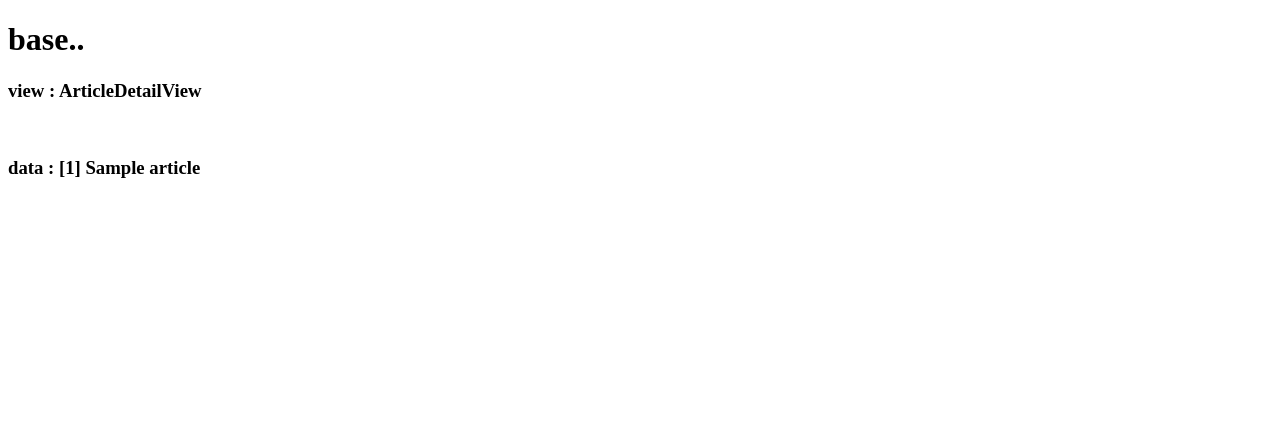
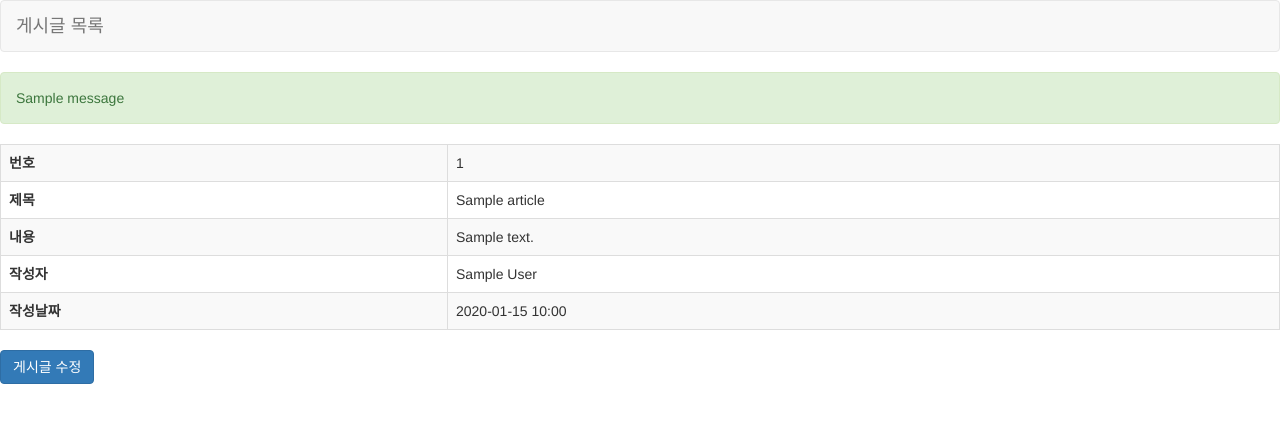
Before and after one commit to bakdongho/gpc_django, a Django app: page /article/1/ in a window 1280 px wide. Shown: the top 423 px of the page. Run offline with Django 3.2, Linux system fonts and the light colour scheme; tables that the repository leaves empty hold one stand-in row (values such as "Sample post"); one stand-in notice (Sample message) is shown; some libraries are stand-ins or nearby versions.

Commit message:
create templetes 1. borad list 2. article detail 3. article edit 4. article create

```diff
--- /dev/null
+++ b/gpc_project/boards/templates/article_detail.html
@@ -0,0 +1,35 @@
+{% extends 'base.html' %}
+
+{% block title %}
+<title>게시글 상세 - {{article.pk}}. {{article.title}}</title>
+{% endblock title %}
+
+{% block css%}
+<link rel="stylesheet" href="https://maxcdn.bootstrapcdn.com/bootstrap/3.3.2/css/bootstrap.min.css">
+{% endblock css%}
+
+{% block content %}
+<table class="table table-striped table-bordered">
+    <tr>
+        <th>번호</th>
+        <td>{{article.pk}}</td>
+    </tr>
+    <tr>
+        <th>제목</th>
+        <td>{{article.title}}</td>
+    </tr>
+    <tr>
+        <th>내용</th>
+        <td>{{article.content | linebreaksbr }}</td>
+    </tr>
+    <tr>
+        <th>작성자</th>
+        <td>{{article.author}}</td>
+    </tr>
+    <tr>
+        <th>작성날짜</th>
+        <td>{{article.created_dt | date:"Y-m-d H:i"}}</td>
+    </tr>
+</table>
+<a href="/article/{{ article.pk }}/update/"><button class="btn btn-primary" type="button">게시글 수정</button></a>
+{% endblock content %}
--- a/gpc_project/boards/templates/base.html
+++ b/gpc_project/boards/templates/base.html
@@ -4,12 +4,38 @@
     <meta charset="UTF-8">
     <meta http-equiv="X-UA-Compatible" content="IE=edge">
     <meta name="viewport" content="width=device-width, initial-scale=1.0">
-    <title>Document</title>
+    {% block meta %}    <!-- 페이지별 메타 데이터 공간 -->
+    {% endblock meta %}
+
+    {% block scripts %}    <!-- 페이지별 스크립트 공간 -->
+    {% endblock scripts %}
+
+    {% block css %}        <!-- 페이지별 css -->
+    {% endblock css %}
+    {% block title %}      <!-- 페이지별 타이틀 공간 -->
+    <title>board</title>
+    {% endblock title %}
 </head>
 <body>
+    <nav class="navbar navbar-default">
+        <div class="container-fluid">
+            <div class="navbar-header">
+                <a class="navbar-brand" href="/article/">게시글 목록</a>
+            </div>
+        </div>
+    </nav>
+    {% if messages %}                            <!-- message 프레임워크 -->
+    {% for message in messages %}
+        <div class="alert alert-{{ message.tags }} alert-dismissible" role="alert">
+            {{ message }}
+        </div>
+    {% endfor %}
+    {% endif %}
+    {% block content %}
     <h1>base..</h1>
     <h3>view : {{view}}</h3>
     <br>
     <h3>data : {{data}}</h3>
+    {% endblock content %}
 </body>
 </html>
--- a/gpc_project/boards/views.py
+++ b/gpc_project/boards/views.py
@@ -1,8 +1,9 @@
 from django.shortcuts import render
-from django.http import HttpResponse, HttpResponseNotAllowed, Http404
+from django.http import HttpResponse, HttpResponseRedirect, Http404
 from django.views.generic import TemplateView
 from django.views.decorators.csrf import csrf_exempt
 from django.utils.decorators import method_decorator
+from django.contrib import messages
 
 from .models import Article
 # Create your views here.
@@ -13,8 +14,8 @@ def hello_world(request, to):
 ## CBV(Class Based View)
 # 목록 보기
 class ArticleListView(TemplateView):
-    template_name='base.html'
-    query_set= Article.objects.all()
+    template_name='article_list.html'
+    query_set= Article.objects.all().order_by('-created_dt')
     # template에 데이터 전달
     def get(self, request, *arg, **kwargs):
         ctx={
@@ -25,7 +26,7 @@ class ArticleListView(TemplateView):
 
 # 게시글 상세보기
 class ArticleDetailView(TemplateView):
-    template_name='base.html'
+    template_name='article_detail.html'
     query_set= Article.objects.all()
     pk_url_kwargs='article_id'
 
@@ -40,33 +41,33 @@ class ArticleDetailView(TemplateView):
             raise Http404('invalid article_id')
         ctx={
             'view' : self.__class__.__name__,
-            'data' : article,
+            'article' : article,
         }
 
         return self.render_to_response(ctx)
 
 
 # 생성 및 수정
-@method_decorator(csrf_exempt, name='dispatch')
+# @method_decorator(csrf_exempt, name='dispatch')
 class ArticleCreateUpdateView(TemplateView):  # 게시글 추가, 수정
-    template_name = 'base.html'
+    template_name = 'article_update.html'
     query_set= Article.objects.all()
     pk_url_kwargs='article_id'
+    success_message = '게시글이 저장되었습니다.'
 
     def get_object(self, query_set=None):
         query_set = query_set or self.query_set
         pk = self.kwargs.get(self.pk_url_kwargs)
         article=query_set.filter(pk=pk).first()
-        if not article:
-            raise Http404('invalid article_id')
         return article
 
     # 화면 요청
     def get(self, request, *args, **kwargs):
         article = self.get_object()
+        print(article)
         ctx = {
             'view': self.__class__.__name__,
-            'data': article
+            'article': article
         }
         return self.render_to_response(ctx)
     # 액션
@@ -75,20 +76,23 @@ class ArticleCreateUpdateView(TemplateView):  # 게시글 추가, 수정
         post_data={key:request.POST.get(key) for key in ('title', 'content','author')}
         for key in post_data:
             if not post_data[key]:
-                raise Http404(f'no data for {key}')
-        if action=='create':
-            article=Article.objects.create(title=post_data['title'],
-                                        content=post_data['content'],
-                                        author=post_data['author'])
-        elif action=='update':
-            article = self.get_object()
-            for key, value in post_data.items():
-                setattr(article,key,value)
-            article.save()
-        else:
-            raise Http404('invalid action')
+                messages.error(self.request, '{} 값이 존재하지 않습니다.'.format(key), extra_tags='danger')
+        if len(messages.get_messages(request))==0:
+            if action=='create':
+                article=Article.objects.create(**post_data)
+                messages.success(self.request, self.success_message)
+            elif action=='update':
+                article = self.get_object()
+                for key, value in post_data.items():
+                    setattr(article,key,value)
+                article.save()
+                messages.success(self.request, self.success_message)
+            else:
+                messages.error(self.request, '알 수 없는 요청입니다.', extra_tags='danger')
+
+            return HttpResponseRedirect('/article/')
         ctx = {
             'view' : self.__class__.__name__,
-            'data' : article,
+            'article' : self.get_object() if action == 'update' else None,
         }
         return self.render_to_response(ctx)
--- a/gpc_project/config/urls.py
+++ b/gpc_project/config/urls.py
@@ -22,7 +22,7 @@ urlpatterns = [
     path('hello/<to>', hello_world, name='hello'),
 
     path('article/', ArticleListView.as_view(), name='list_article'),
-    path('article/create/<article_id>', ArticleCreateUpdateView.as_view(),name='create_or_update_article'),
+    path('article/create/', ArticleCreateUpdateView.as_view(),name='create_or_update_article'),
     path('article/<article_id>/', ArticleDetailView.as_view(), name='detail_article'),
     path('article/<article_id>/update/', ArticleCreateUpdateView.as_view(), name='create_or_update_article'),
 ]
```
Also changed, not shown: gpc_project/boards/templates/article_create.html (added, +14 -0 lines), gpc_project/boards/templates/article_list.html (added, +25 -0 lines), gpc_project/boards/templates/article_update.html (added, +41 -0 lines).
